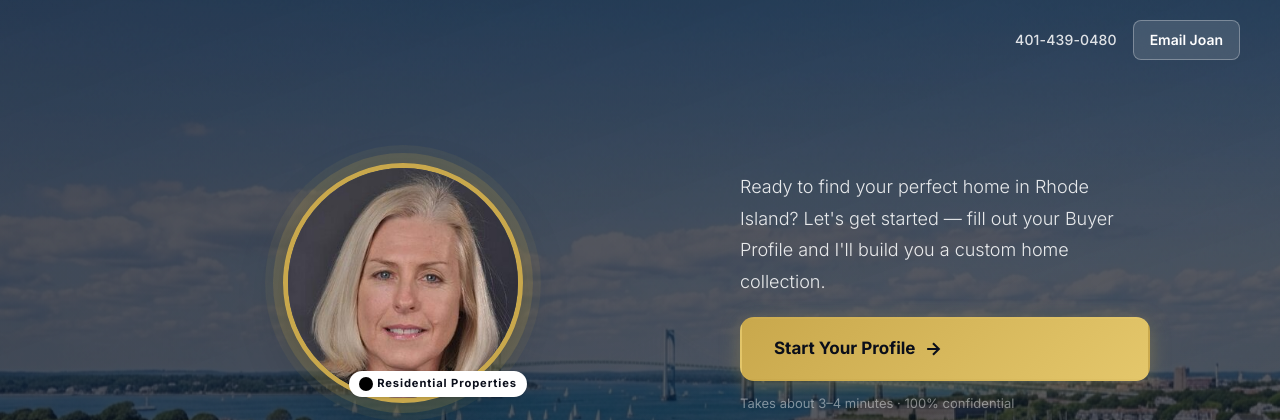
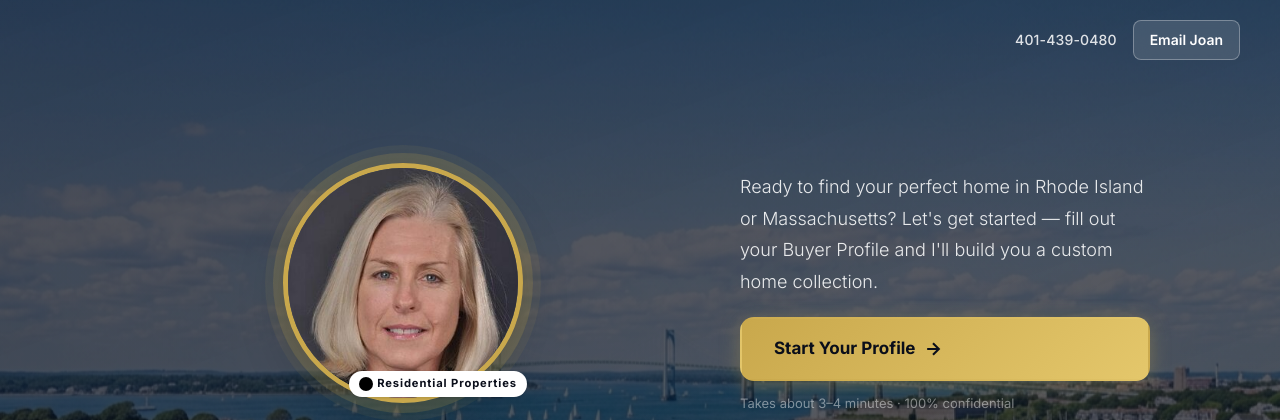
Before and after one commit to warrenj1893/joan-warren-agent, a plain HTML site: page index.html in a window 1280 px wide. Shown: the top 420 px of the page. Drawn offline with nearby package versions, Linux system fonts and the light colour scheme.

Commit message:
Update intro text to include Massachusetts

```diff
--- a/index.html
+++ b/index.html
@@ -71,7 +71,7 @@
       </div>
 
       <div class="hero__cta">
-        <p class="hero__intro-text">Ready to find your perfect home in Rhode Island? Let's get started — fill out your Buyer Profile and I'll build you a custom home collection.</p>
+        <p class="hero__intro-text">Ready to find your perfect home in Rhode Island or Massachusetts? Let's get started — fill out your Buyer Profile and I'll build you a custom home collection.</p>
         <a href="#form-section" class="btn btn--gold btn--lg" id="start-btn">
           Start Your Profile
           <svg viewBox="0 0 24 24" fill="none" stroke="currentColor" stroke-width="2.5" width="20" height="20"><path d="M5 12h14M12 5l7 7-7 7"/></svg>
```
